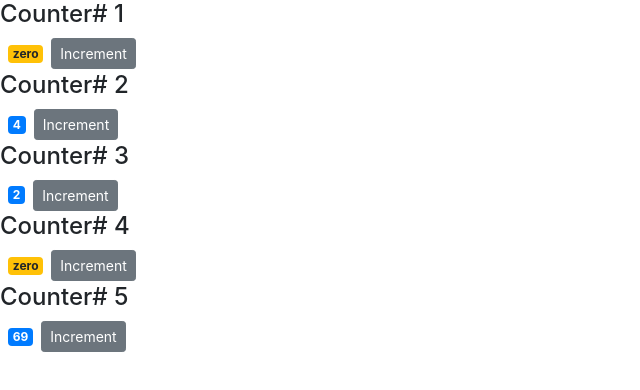
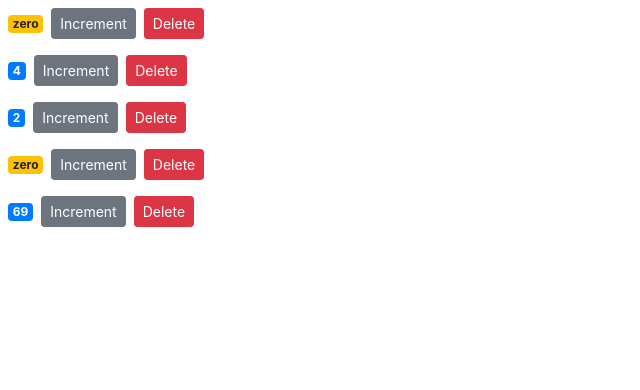
Before and after one commit to brianRCteddy/react-mosh, a React (Create React App) app: page / in a window 1280 px wide. Shown: the top 390 px of the page, without its empty margins (0-640 px from the left). Built offline with nearby package versions, Linux system fonts and the light colour scheme.

Commit message:
Raising and Handling Events & Updating the state

```diff
--- a/src/components/Counter.jsx
+++ b/src/components/Counter.jsx
@@ -2,7 +2,7 @@
 
 class Counter extends Component {
 	state = {
-		value: this.props.value
+		value: this.props.counter.value
 	};
 
 	// constructor() {
@@ -23,7 +23,6 @@
 	render() {
 		return (
 			<div>
-				<h4>Counter# {this.props.id}</h4>
 				<span className={this.getBadgeClasses()}>{this.formatCount()}</span>
 				<button
 					onClick={() => {
@@ -32,6 +31,12 @@
 					className="btn btn-secondary btn-sm"
 				>
 					Increment
+				</button>
+				<button
+					onClick={() => this.props.onDelete(this.props.counter.id)}
+					className="btn btn-danger btn-sm m-2"
+				>
+					Delete
 				</button>
 			</div>
 		);
--- a/src/components/Counters.jsx
+++ b/src/components/Counters.jsx
@@ -12,11 +12,16 @@
 		]
 	};
 
+	deleteHandler = (counterId) => {
+		const counters = this.state.counters.filter((c) => c.id !== counterId);
+		this.setState({ counters });
+	};
+
 	render() {
 		return (
 			<div>
 				{this.state.counters.map((counter) => (
-					<Counter key={counter.id} value={counter.value} id={counter.id} />
+					<Counter key={counter.id} onDelete={this.deleteHandler} counter={counter} />
 				))}
 			</div>
 		);
```
